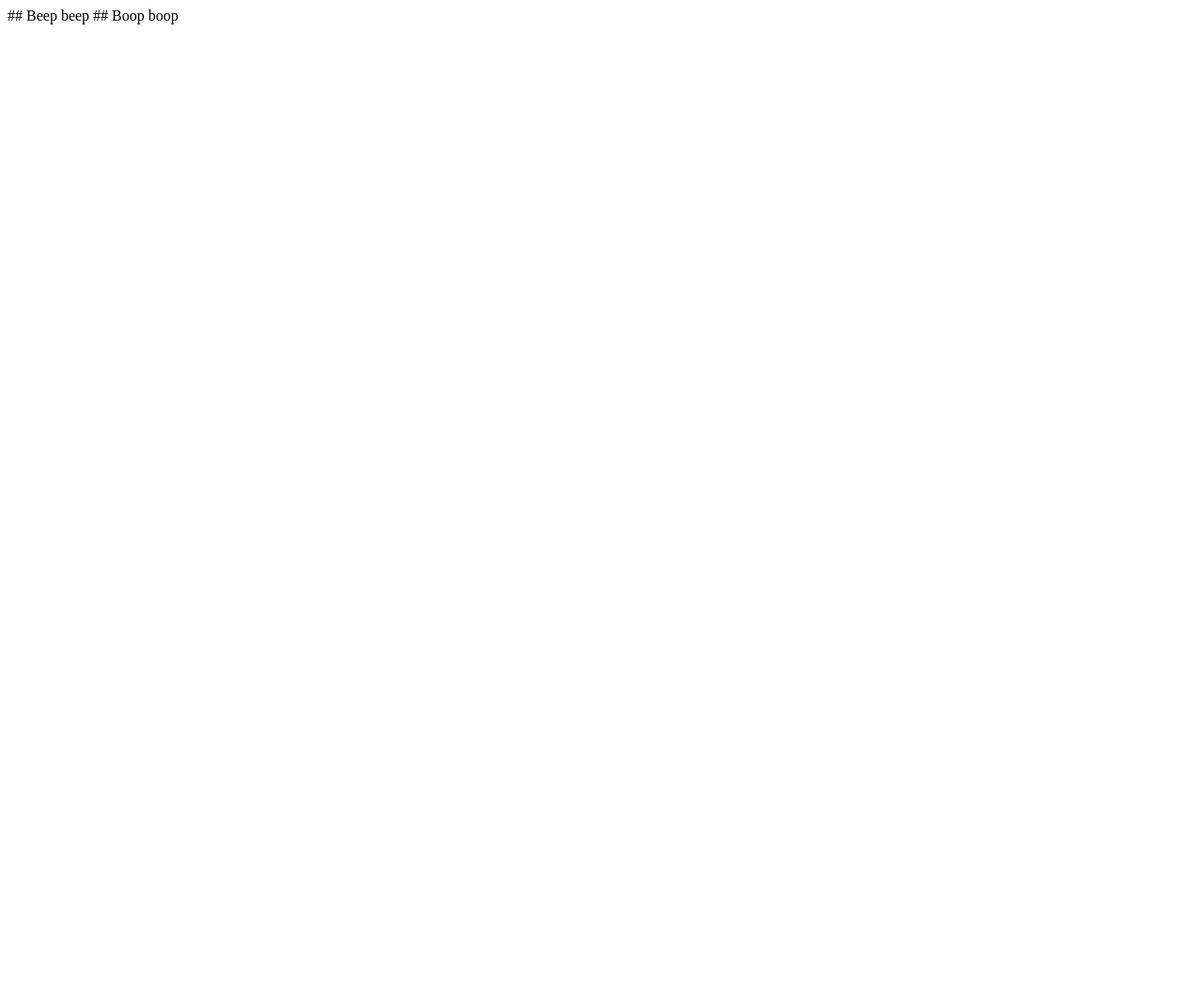
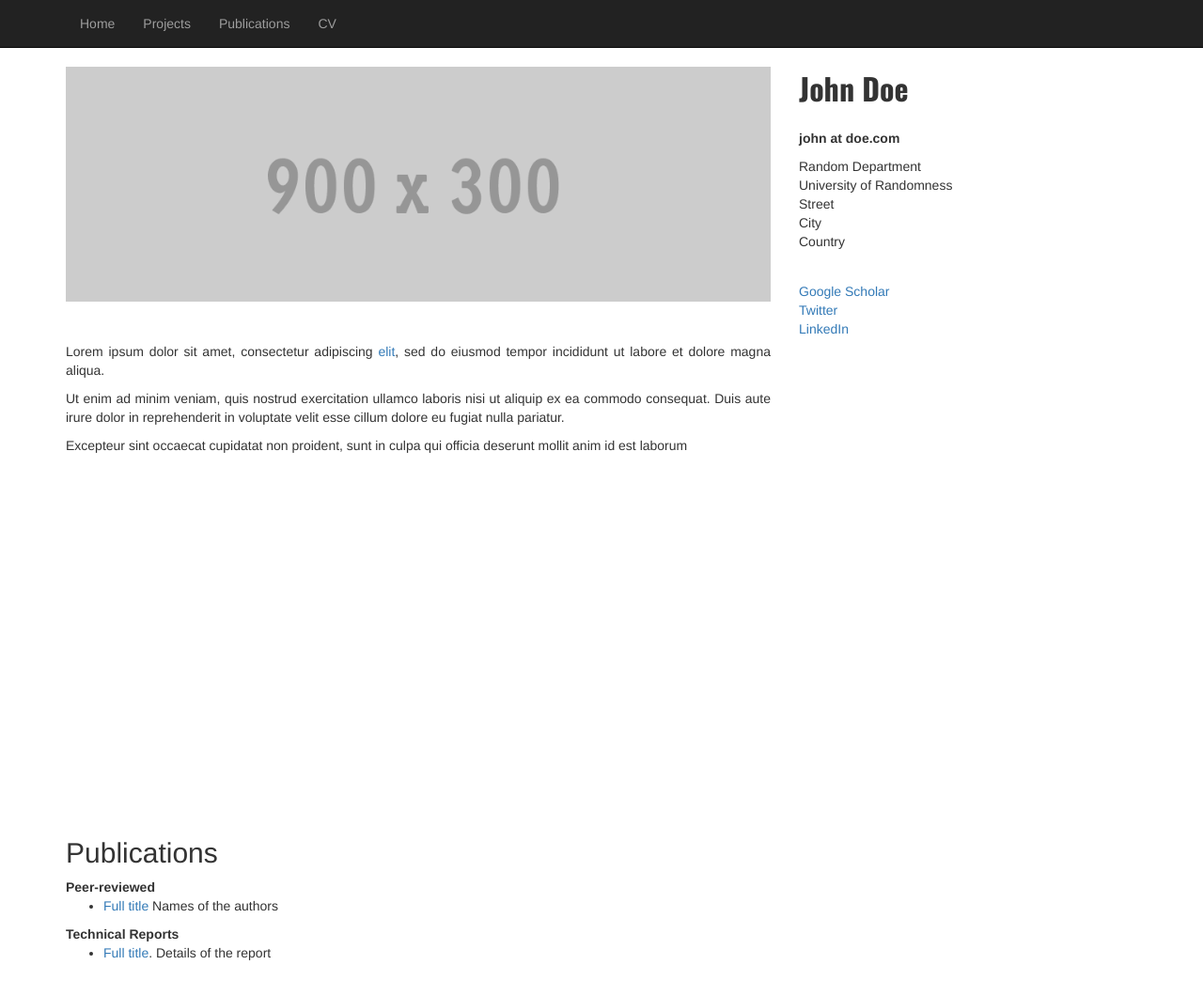
Before and after one commit to rigzridge/rigzridge.github.io, a plain HTML site: page index.html in a window 1280 px wide. Shown: the top 1060 px of the page at 94% size. Before the commit the page ends 800 px from the top, so only its background shows below. Drawn offline with nearby package versions, Linux system fonts and the light colour scheme.

Commit message:
Update index.html
found @ https://github.com/mavroudisv/plain-academic

```diff
--- a/index.html
+++ b/index.html
@@ -1,3 +1,113 @@
-## Beep beep
+<!DOCTYPE html>
+<!--
+    Plain-Academic by Vasilios Mavroudis
+    Released under the Simplified BSD License/FreeBSD (2-clause) License.
+    https://github.com/mavroudisv/plain-academic
+-->
 
-## Boop boop
+<html lang="en">
+<head>
+  <title>John Doe</title>
+  <meta charset="utf-8">
+  <meta name="viewport" content="width=device-width, initial-scale=1">
+  <link rel="stylesheet" href="https://maxcdn.bootstrapcdn.com/bootstrap/3.3.6/css/bootstrap.min.css">
+  <script src="https://ajax.googleapis.com/ajax/libs/jquery/1.12.0/jquery.min.js"></script>
+  <script src="https://maxcdn.bootstrapcdn.com/bootstrap/3.3.6/js/bootstrap.min.js"></script>
+  <link href='https://fonts.googleapis.com/css?family=Oswald:700' rel='stylesheet' type='text/css'>
+</head>
+<body>
+
+
+<!-- Navigation -->
+	<nav class="navbar navbar-inverse navbar-static-top" role="navigation">
+	  <div class="container">
+		<div class="navbar-header">
+		  <button type="button" class="navbar-toggle collapsed" data-toggle="collapse" data-target="#bs-example-navbar-collapse-1">
+						<span class="sr-only">Toggle navigation</span>
+						<span class="icon-bar"></span>
+						<span class="icon-bar"></span>
+						<span class="icon-bar"></span>
+					</button>
+		</div>
+
+		<!-- Collect the nav links, forms, and other content for toggling -->
+		<div class="collapse navbar-collapse" id="bs-example-navbar-collapse-1">
+		  <ul class="nav navbar-nav">
+				  <li><a href="index.html">Home</a></li>
+				  <li><a href="#">Projects</a></li>
+				  <li><a href="#publications">Publications</a></li>
+				  <li><a href="#">CV</a></li>
+		  </ul>
+		</div>
+	  </div>
+	</nav>
+
+  <!-- Page Content -->
+    <div class="container">
+
+        <div class="row">
+
+            <!-- Entries Column -->
+            <div class="col-md-8" style="height: 100vh;">
+
+                <!-- Main Image -->
+                <img class="img-responsive" src="photo.gif" alt=""><br>
+
+                <div style="margin-top:3%; text-align:justify;">
+					<p>Lorem ipsum dolor sit amet, consectetur adipiscing <a href="#">elit</a>, sed do eiusmod tempor incididunt ut labore et dolore magna aliqua.</p>
+
+					<p>Ut enim ad minim veniam, quis nostrud exercitation ullamco laboris nisi ut aliquip ex ea commodo consequat. Duis aute irure dolor in reprehenderit in voluptate velit esse cillum dolore eu fugiat nulla pariatur.</p>
+
+					<p>Excepteur sint occaecat cupidatat non proident, sunt in culpa qui officia deserunt mollit anim id est laborum</p>
+                </div>
+            </div>
+
+            <!-- Contact Info on the Sidebar -->
+            <div class="col-md-4">
+                <div style="font-family: 'Oswald', sans-serif; font-size: 32px;"><b>John Doe</b></div><br>
+                <p><b>john at doe.com</b><br>
+                <p>Random Department<br>
+                University of Randomness<br>
+                Street<br>
+                City <br>
+                Country<br>
+                </p>
+            </div>
+
+
+            <!-- Links on the Sidebar -->
+            <div class="col-md-4" style="margin-top:2%">
+              <dd><a href="#">Google Scholar</a></dd>
+              <dd><a href="#">Twitter</a></dd>
+              <dd><a href="#">LinkedIn</a></dd>
+            </div>
+
+
+            <!-- Publications -->
+            <div class="col-md-8" style="height: 100vh;">
+                <h2 id="publications">Publications</h2>
+
+                <strong>Peer-reviewed</strong><br/>
+                <ul>
+                <li class="paper" words="add, your, keywords, here"><a href="#">Full title</a> Names of the authors</li>
+                </ul>
+
+                <strong>Technical Reports</strong><br/>
+                <ul>
+                <li class="paper" words="add, your, keywords, here"><a href="#">Full title</a>. Details of the report</li>
+                </ul>
+            </div>
+
+
+        </div>
+
+
+    </div>
+    <!-- /.container -->
+
+    <!-- Other people may like it too! -->
+    <a style="color:#b5bec9;font-size:0.8em; float:right;" href="https://github.com/mavroudisv/plain-academic">Plain Academic</a>
+
+</body>
+
+</html>
```
